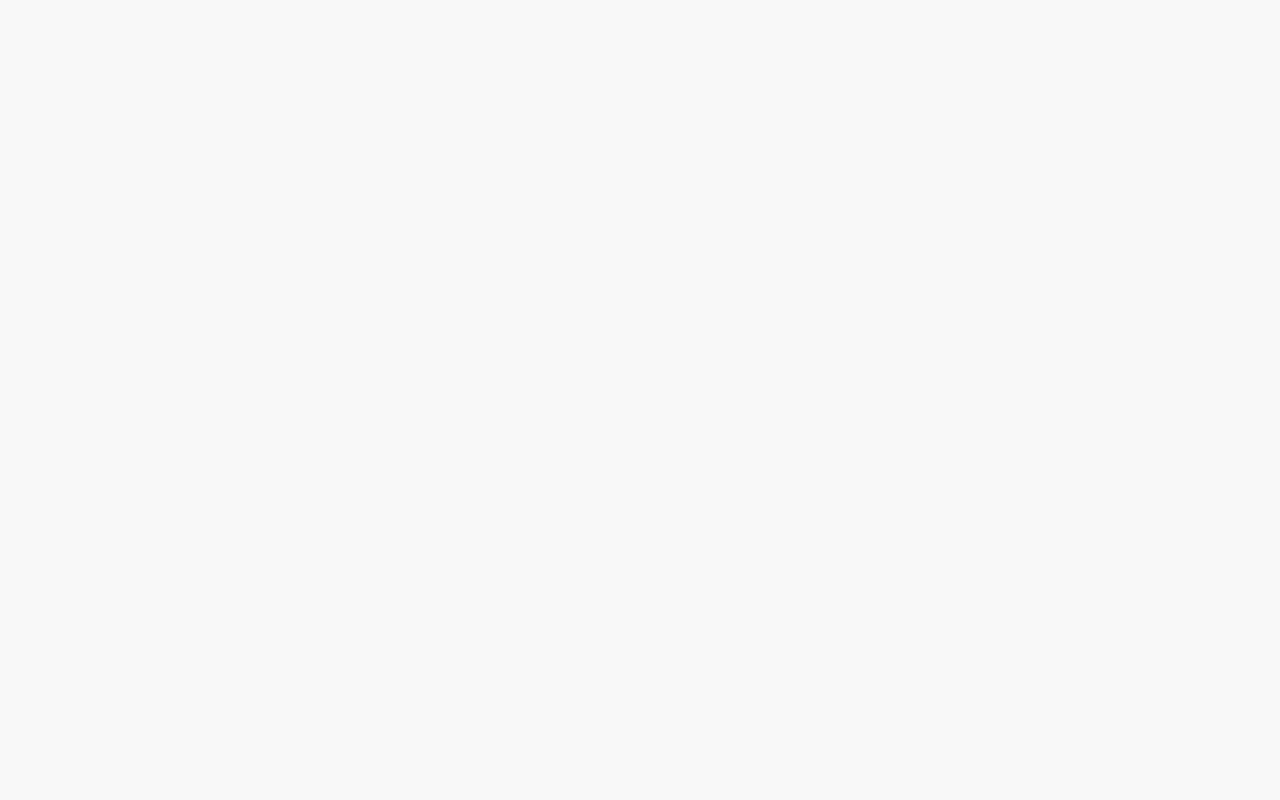
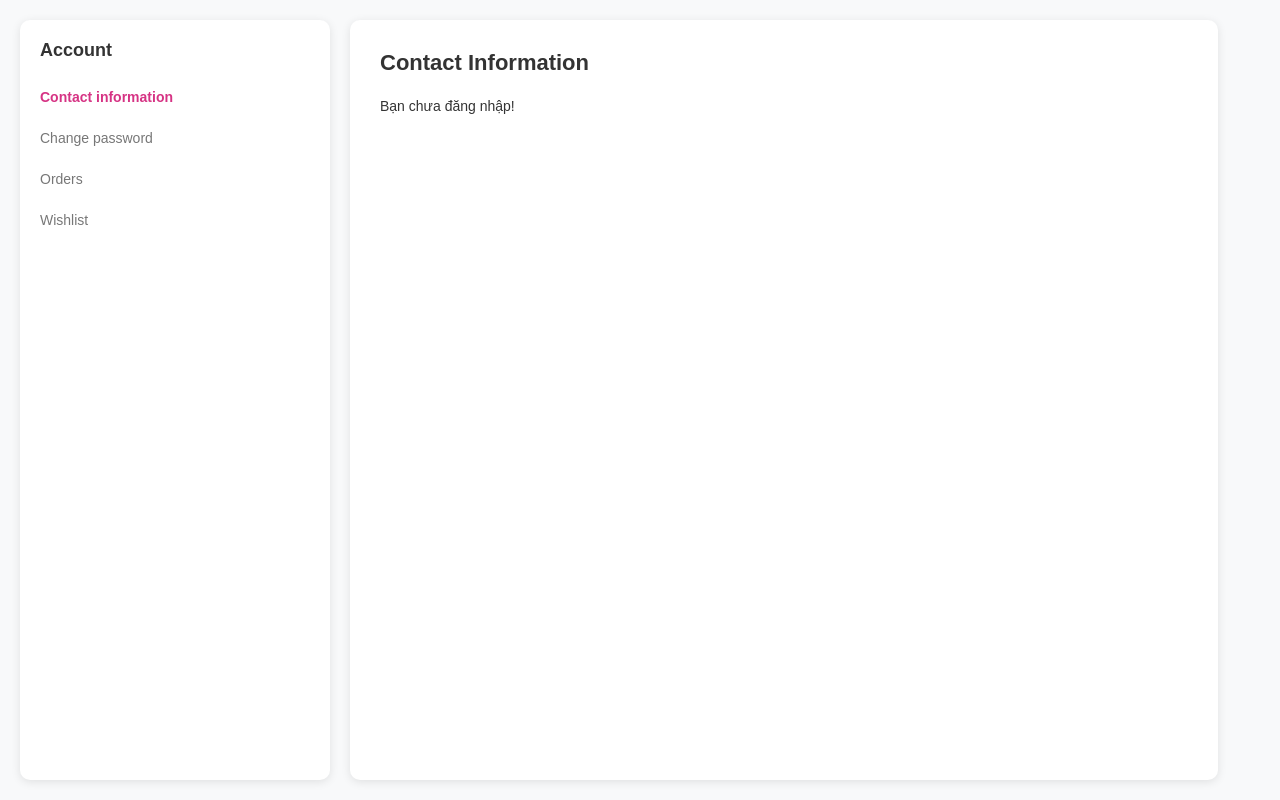
Before and after one commit to mduyen2505/deploy_FE_TTTN, a React (Create React App) app: page /account in a window 1280 px wide. Before the commit this address had no page. Built offline with nearby package versions, Linux system fonts and the light colour scheme.

Commit message:
Fix register and fetch info user

```diff
--- a/src/App.js
+++ b/src/App.js
@@ -13,6 +13,8 @@ import ProductDetail from './Pages/ProductDetail/ProductDetail';
 import SignUpPage from './Pages/Register/register';
 import CartPage from './Pages/Cart/CartPage';
 import WishlistPage from './Pages/Wishlist/WishlistPage';
+import OrderPage from './Pages/Order/OrderPage';
+import AccountPage from './Pages/Account/AccountPage';
 
 function App() {
   return (
@@ -29,6 +31,10 @@ function App() {
         <Route path="/product/:id" element={<ProductDetail />} />
         <Route path="/cart" element={<CartPage />} />
         <Route path="/wishlist" element={<WishlistPage />} />
+        <Route path="/order" element={<OrderPage />} />
+        <Route path="/account" element={<AccountPage />} />
+
+
 
 
       </Routes>
--- a/src/Components/Header/Header.jsx
+++ b/src/Components/Header/Header.jsx
@@ -99,6 +99,14 @@ const Header = () => {
             navigate('/login');
         }
     };
+    const handleMyAccount = () => {
+        if (isLoggedIn) {
+            navigate('/account');
+        } else {
+            alert("Vui lòng đăng nhập để xem danh sách yêu thích!");
+            navigate('/login');
+        }
+    };
 
     return (
         <>
@@ -142,7 +150,7 @@ const Header = () => {
 
                                 {isLoggedIn && isDropdownOpen && (
                                     <ul className="dropdownMenu">
-                                        <li><Button><Person2OutlinedIcon /> My Account</Button></li>
+                                        <li><Button onClick={handleMyAccount} ><Person2OutlinedIcon /> My Account</Button></li>
                                         <li><Button><RoomOutlinedIcon /> Order Tracking</Button></li>
                                         <li><Button onClick={handleWishlistClick}><FavoriteBorderOutlinedIcon /> My Wishlist</Button></li>
                                         <li><Button><SettingsOutlinedIcon /> Setting</Button></li>
--- /dev/null
+++ b/src/Pages/Account/AccountPage.css
@@ -0,0 +1,101 @@
+/* Container chính */
+.account-container {
+    display: flex;
+    min-height: 100vh;
+    background-color: #f8f9fa;
+    padding: 20px;
+  }
+
+  /* Sidebar */
+  .sidebar {
+    width: 25%;
+    background: white;
+    padding: 20px;
+    border-radius: 10px;
+    box-shadow: 0 2px 10px rgba(0, 0, 0, 0.1);
+  }
+
+  .sidebar-title {
+    font-size: 20px;
+    font-weight: bold;
+    margin-bottom: 15px;
+  }
+
+  .sidebar-menu {
+    list-style: none;
+    padding: 0;
+  }
+
+  .sidebar-menu li {
+    padding: 10px 0;
+    cursor: pointer;
+    color: #777;
+  }
+
+  .sidebar-menu li:hover,
+  .sidebar-menu .active {
+    color: #d63384;
+    font-weight: bold;
+  }
+
+  /* Content */
+  .content {
+    width: 70%;
+    background: white;
+    padding: 30px;
+    margin-left: 20px;
+    border-radius: 10px;
+    box-shadow: 0 2px 10px rgba(0, 0, 0, 0.1);
+  }
+
+  .content-title {
+    font-size: 22px;
+    font-weight: bold;
+    margin-bottom: 20px;
+  }
+
+  /* Form group */
+  .form-group {
+    margin-bottom: 15px;
+  }
+
+  label {
+    display: block;
+    font-size: 14px;
+    color: #555;
+    margin-bottom: 5px;
+  }
+
+  .input-field {
+    width: 100%;
+    padding: 10px;
+    border: 1px solid #ccc;
+    border-radius: 5px;
+    font-size: 16px;
+  }
+
+  /* Form row */
+  .form-row {
+    display: flex;
+    gap: 15px;
+  }
+
+  .form-row .form-group {
+    width: 50%;
+  }
+
+  /* Save button */
+  .save-button {
+    background: #d63384;
+    color: white;
+    padding: 12px 20px;
+    border: none;
+    border-radius: 5px;
+    font-size: 16px;
+    cursor: pointer;
+    margin-top: 20px;
+  }
+
+  .save-button:hover {
+    background: #b82c72;
+  }
--- /dev/null
+++ b/src/Pages/Account/AccountPage.jsx
@@ -0,0 +1,145 @@
+import React, { useState, useEffect } from "react";
+import axios from "axios";
+import "./AccountPage.css";
+import { GET_USER_INFO, UPDATE_USER_INFO } from "../../config/ApiConfig";
+
+const AccountPage = () => {
+  const [user, setUser] = useState({
+    userId: "",
+    username: "",
+    email: "",
+    phoneNumber: "",
+    address: "",
+  });
+
+  const [loading, setLoading] = useState(true);
+  const [error, setError] = useState("");
+
+  // Hàm lấy thông tin user từ API
+  useEffect(() => {
+    const fetchUser = async () => {
+      try {
+        const token = localStorage.getItem("token");
+        if (!token) {
+          setError("Bạn chưa đăng nhập!");
+          setLoading(false);
+          return;
+        }
+
+        const response = await axios.get(GET_USER_INFO, {
+          headers: { Authorization: `Bearer ${token}` },
+        });
+
+        if (response.data && response.data.data) {
+          setUser({
+            userId: response.data.data._id,
+            username: response.data.data.username,
+            email: response.data.data.email,
+            phoneNumber: response.data.data.phoneNumber,
+            address: response.data.data.address || "",
+          });
+
+          // Cập nhật lại localStorage với thông tin đầy đủ
+          localStorage.setItem("user", JSON.stringify(response.data.data));
+        } else {
+          setError("Không thể lấy thông tin người dùng.");
+        }
+      } catch (error) {
+        console.error("Lỗi khi lấy thông tin người dùng:", error);
+        setError("Lỗi kết nối. Vui lòng thử lại!");
+      } finally {
+        setLoading(false);
+      }
+    };
+
+    fetchUser();
+  }, []);
+
+  // Cập nhật giá trị khi người dùng thay đổi địa chỉ
+  const handleChange = (e) => {
+    setUser({ ...user, [e.target.name]: e.target.value });
+  };
+
+  // Hàm lưu thay đổi địa chỉ
+  const handleSave = async () => {
+    if (!user.userId) {
+      alert("Lỗi: Không tìm thấy ID người dùng!");
+      return;
+    }
+
+    try {
+      const token = localStorage.getItem("token");
+      if (!token) {
+        alert("Vui lòng đăng nhập lại!");
+        return;
+      }
+
+      const response = await axios.put(
+        UPDATE_USER_INFO(user.userId), // ✅ Gọi API từ `ApiConfig.js`
+        { address: user.address }, // ✅ Chỉ gửi địa chỉ để cập nhật
+        { headers: { Authorization: `Bearer ${token}` } }
+      );
+
+      if (response.status === 200) {
+        alert("Cập nhật địa chỉ thành công!");
+        localStorage.setItem("user", JSON.stringify({ ...user, address: user.address }));
+      }
+    } catch (error) {
+      console.error("Lỗi khi cập nhật địa chỉ:", error);
+      alert("Cập nhật thất bại!");
+    }
+  };
+
+  return (
+    <div className="account-container">
+      <div className="sidebar">
+        <h2 className="sidebar-title">Account</h2>
+        <ul className="sidebar-menu">
+          <li className="active">Contact information</li>
+          <li>Change password</li>
+          <li>Orders</li>
+          <li>Wishlist</li>
+        </ul>
+      </div>
+
+      <div className="content">
+        <h2 className="content-title">Contact Information</h2>
+
+        {loading ? (
+          <p>Loading...</p>
+        ) : error ? (
+          <p className="error-message">{error}</p>
+        ) : (
+          <>
+            <div className="form-row">
+              <div className="form-group">
+                <label>Name</label>
+                <input type="text" name="username" value={user.username} disabled className="input-field" />
+              </div>
+              <div className="form-group">
+                <label>Phone Number</label>
+                <input type="text" name="phoneNumber" value={user.phoneNumber} disabled className="input-field" />
+              </div>
+            </div>
+
+            <div className="form-group">
+              <label>Mail</label>
+              <input type="email" name="email" value={user.email} disabled className="input-field" />
+            </div>
+
+            <div className="form-group">
+              <label>Address</label>
+              <input type="text" name="address" value={user.address} onChange={handleChange} className="input-field" />
+            </div>
+
+            <button className="save-button" onClick={handleSave}>
+              Save
+            </button>
+          </>
+        )}
+      </div>
+    </div>
+  );
+};
+
+export default AccountPage;
--- a/src/Pages/auth/Login.jsx
+++ b/src/Pages/auth/Login.jsx
@@ -34,7 +34,6 @@ const LoginPage = () => {
     try {
         const response = await axios.post(LOGIN_USER, {
             email: formData.email,
-            phoneNumber: formData.phoneNumber,
             password: formData.password
         });
 
@@ -42,7 +41,7 @@ const LoginPage = () => {
             const user = {
                 username: response.data.username,
                 email: response.data.email,
-                phoneNumber: response.data.phoneNumber,
+                phoneNumber: response.data.phoneNumber || "",
                 token: response.data.token, // Lưu token vào localStorage
             };
 
--- a/src/config/ApiConfig.js
+++ b/src/config/ApiConfig.js
@@ -35,3 +35,6 @@ export const CLEAR_CART = `${BASE_URL}/carts`; // API xóa toàn bộ giỏ hàn
 
 export const ORDER_API = `${BASE_URL}/orders`;
 export const UPDATE_CART = `${BASE_URL}/carts/update`;
+
+export const GET_USER_INFO = `${BASE_URL}/users`; // API lấy thông tin user
+export const UPDATE_USER_INFO = (userId) => `${BASE_URL}/users/${userId}`; // API cập nhật user
```
Also changed, not shown: src/Pages/Register/register.jsx (+19 -25 lines).
